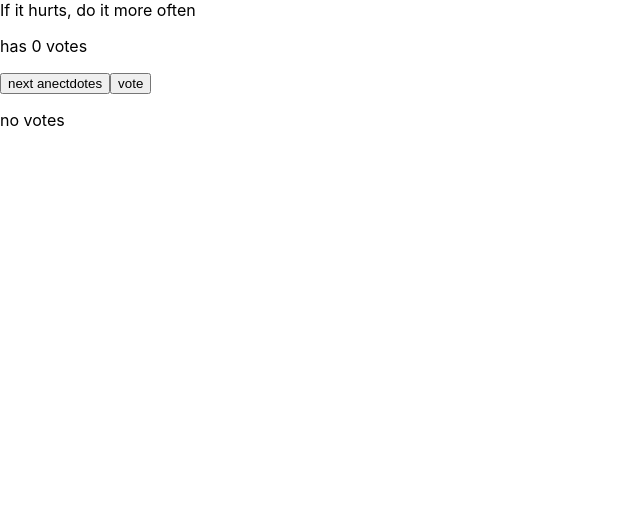
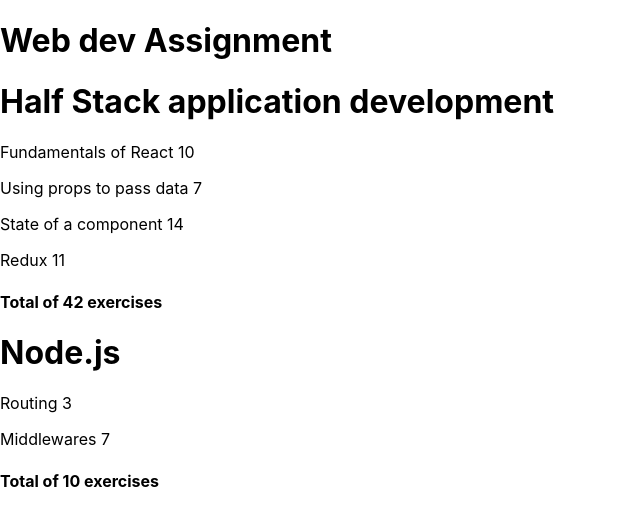
Before and after one commit to samcesa45/fullstackopen-part1, a React (Create React App) app: page / in a window 1280 px wide. Shown: the top 526 px of the page, without its empty margins (0-640 px from the left). Built offline with nearby package versions, Linux system fonts and the light colour scheme.

Commit message:
added exercises 2.1 - 2.5

```diff
--- /dev/null
+++ b/src/component/Note.js
@@ -0,0 +1,5 @@
+import React from 'react';
+const Note = ({ note }) => {
+	return <li>{note.content}</li>;
+};
+export default Note;
--- /dev/null
+++ b/src/exercise_2.1/App.js
@@ -0,0 +1,60 @@
+import React from 'react';
+import Course from './component/Course';
+const App = () => {
+	const courses = [
+		{
+			name: 'Half Stack application development',
+			id: 1,
+			parts: [
+				{
+					name: 'Fundamentals of React',
+					exercises: 10,
+					id: 1,
+				},
+				{
+					name: 'Using props to pass data',
+					exercises: 7,
+					id: 2,
+				},
+				{
+					name: 'State of a component',
+					exercises: 14,
+					id: 3,
+				},
+				{
+					name: 'Redux',
+					exercises: 11,
+					id: 4,
+				},
+			],
+		},
+		{
+			name: 'Node.js',
+			id: 2,
+			parts: [
+				{
+					name: 'Routing',
+					exercises: 3,
+					id: 1,
+				},
+				{
+					name: 'Middlewares',
+					exercises: 7,
+					id: 2,
+				},
+			],
+		},
+	];
+
+	const all = courses.map((course) => (
+		<Course course={course} key={course.id} />
+	));
+	return (
+		<div>
+			<h1>Web dev Assignment</h1>
+			{all}
+		</div>
+	);
+};
+
+export default App;
--- /dev/null
+++ b/src/exercise_2.1/component/Content.js
@@ -0,0 +1,12 @@
+import React from 'react';
+import Part from './Part';
+
+const Content = ({ course }) => {
+	const parts = course.parts;
+	const display = parts.map((part) => (
+		<Part key={part.id} name={part.name} exercises={part.exercises} />
+	));
+	return <div>{display}</div>;
+};
+
+export default Content;
--- /dev/null
+++ b/src/exercise_2.1/component/Course.js
@@ -0,0 +1,18 @@
+import React from 'react';
+import Content from './Content';
+import Header from './Header';
+import Total from './Total';
+
+const Course = ({ course }) => {
+	return (
+		<div>
+			<Header course={course} />
+
+			<Content course={course} />
+
+			<Total course={course} />
+		</div>
+	);
+};
+
+export default Course;
--- /dev/null
+++ b/src/exercise_2.1/component/Header.js
@@ -0,0 +1,10 @@
+import React from 'react';
+const Header = ({ course }) => {
+	return (
+		<div>
+			<h1>{course.name}</h1>
+		</div>
+	);
+};
+
+export default Header;
--- /dev/null
+++ b/src/exercise_2.1/component/Part.js
@@ -0,0 +1,10 @@
+import React from 'react';
+const Part = ({ name, exercises }) => {
+	return (
+		<p>
+			{name} {exercises}
+		</p>
+	);
+};
+
+export default Part;
--- /dev/null
+++ b/src/exercise_2.1/component/Total.js
@@ -0,0 +1,14 @@
+import React from 'react';
+const Total = (props) => {
+	let parts = props.course.parts;
+	let total = parts.reduce((a, c) => a + c.exercises, 0);
+
+	return (
+		<h4>
+			Total of {''}
+			{total} exercises
+		</h4>
+	);
+};
+
+export default Total;
```
Also changed, not shown: src/App.js (+13 -43 lines), src/index.js (+22 -1 lines).
